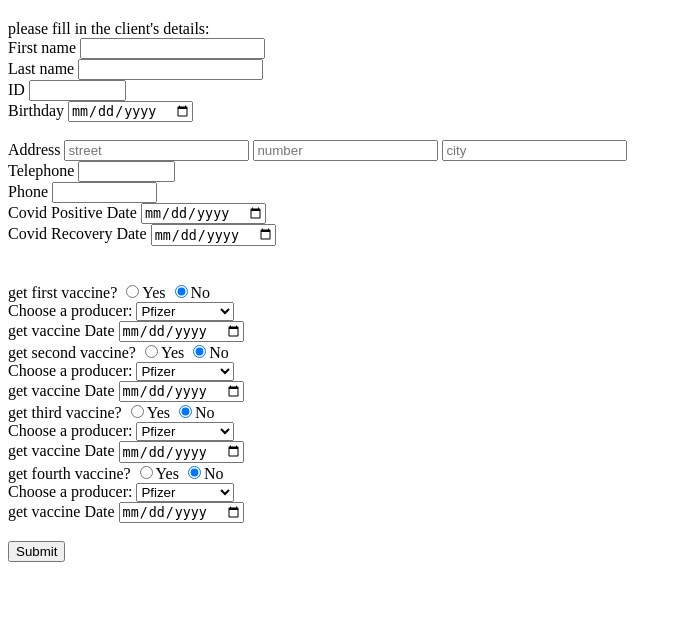
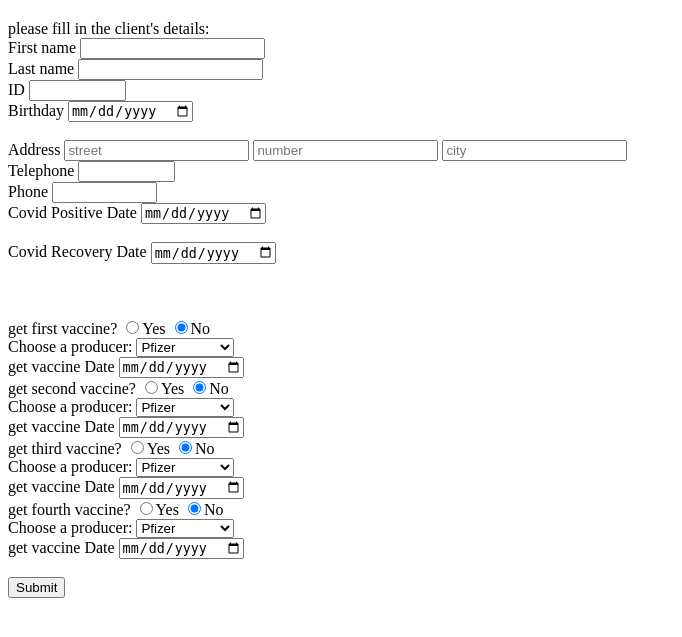
Before and after one commit to hodaypi/HMOCovidMgmtSyst, a Flask app: page /addNewClient in a window 1280 px wide. Shown: the part 47-684 px from the top of the page, without its empty margins (0-682 px from the left). Run offline with Flask 3, Linux system fonts and the light colour scheme; some libraries are stand-ins or nearby versions.

Commit message:
addNewClient.html- dates validation and design

```diff
--- a/templates/addNewClient.html
+++ b/templates/addNewClient.html
@@ -6,52 +6,33 @@
 <!--	<script src="https://code.jquery.com/jquery-3.3.1.slim.min.js" integrity="sha384-q8i/X+965DzO0rT7abK41JStQIAqVgRVzpbzo5smXKp4YfRvH+8abtTE1Pi6jizo" crossorigin="anonymous"></script>-->
 <!--	<script src="https://cdnjs.cloudflare.com/ajax/libs/popper.js/1.14.3/umd/popper.min.js" integrity="sha384-ZMP7rVo3mIykV+2+9J3UJ46jBk0WLaUAdn689aCwoqbBJiSnjAK/l8WvCWPIPm49" crossorigin="anonymous"></script>-->
 <!--	<script src="https://stackpath.bootstrapcdn.com/bootstrap/4.1.3/js/bootstrap.min.js" integrity="sha384-ChfqqxuZUCnJSK3+MXmPNIyE6ZbWh2IMqE241rYiqJxyMiZ6OW/JmZQ5stwEULTy" crossorigin="anonymous"></script>-->
-     <script>
-         function checkDates()
-         {
-            var today = new Date().getTime();
-            var birthday = document.getElementsById("biday").value().getTime();
-             if (today - birthday < 0)
-             {
-                alert("the func is exe");
-                 return false
-             }
-         }
+    <script>
+        function check()
+        {
+            var today = new Date();
+            var birthday = document.getElementById("biday").value;
+            console.log(birthday)
+            var positive = new Date(document.getElementById("positiveDate").value);
+            console.log("positive",positive)
+            var recovery = new Date(document.getElementById("recoveryDate").value);
+            console.log("recovery",recovery)
+            if(!birthday)
+            {
+                 console.log("no birthday",birthday)
+                return false;
+            }
+            else
+            {
+                if(birthday >today)
+                {
+                    console.log("birthday",birthday)
+                    document.getElementById("message1").innerHTML = "Invalid date, birthday can't be a future date";
+                    return false;
+                }
+            }
+        }
 
 </script>
-<!--    alert("the func is exe");-->
-<!--         var name= document.getElementsById("namee")-->
-<!--           if (name =="xax"){-->
-<!--            document.getElementById("message1").innerHTML="Birthday cant be a future date";-->
-<!--            return false-->
-<!--           }-->
-
-<!--     var today = new Date().getTime();-->
-<!--            var birthday = document.getElementsById("biday").value().getTime();-->
-<!--             if (today - birthday < 0)-->
-<!--             {-->
-<!--                 document.getElementById("message1").innerHTML="Birthday cant be a future date";-->
-<!--                 return false-->
-<!--             }-->
-<!--             if (document.getElementsById("bday").getTime() > correctDate.getTime())-->
-<!--             {-->
-<!--              document.getElementById("message1").innerHTML="Birthday cant be a future date";-->
-<!--             }-->
-<!--    -->
-    <!--            var BirthDate=document.getElementsByName("bday");-->
-    <!--            var currentDate = new Date(new Date().getTime() + 24 * 60 * 60 * 1000);-->
-    <!--            var day = currentDate.getDate()-->
-    <!--            var month = currentDate.getMonth() + 1-->
-    <!--            var year = currentDate.getFullYear()-->
-    <!--            document.write("<b>" + day + "-" + month + "-" + year + "</b>")-->
-<!--               var positiveDate=document.getElementsByName("positiveDate").getTime();-->
-<!--               var RecoveryDate=document.getElementsByName("RecoveryDate").getTime();-->
-<!--                if(startTime>endTime)-->
-<!--                {-->
-<!--                    document.getElementById("message1").innerHTML="The recovery date cannot be before the sick date";-->
-<!--                    return false-->
-<!--                }-->
-
 </head>
 </head>
 <body>
@@ -59,7 +40,7 @@
 		<h1>Add new client to HMO</h1>
 	</nav>
 	<div class="jumbotron">
-		<form class="form-group" onsubmit= "return checkDates()" action="/addNewClient" method="post">
+		<form class="form-group" onsubmit= "return check()" action="/addNewClient" method="post">
 			<label >please fill in the client's details:</label>
             <br>
             <label>First name</label>
@@ -67,9 +48,10 @@
             <label>Last name</label>
             <input type="text" name="lname" class="form-control" required pattern="[A-Za-z]*" title="name contain only letters"  ><br>
             <label>ID</label>
-            <input type="text" name="id" size=9 class="form-control" required pattern="[0-9]{9}" title="id contain exactly 9 numbers" ><br>
+            <input type="text" id="idC" name="id" size=9 class="form-control" required pattern="[0-9]{9}" title="id contain exactly 9 numbers" ><br>
             <label>Birthday</label>
-            <input type="date" name="bday" id="biday" class="form-control" required ><br>
+            <input type="date" name="bday" id="biday" class="form-control" required  ><br>
+<!--            required-->
             <span id="message1" style="color:red"></span><br>
             <label>Address</label>
             <input type="text" name="street" placeholder="street" class="form-control" required pattern="[A-Za-z]*" title="Street contain only letters" >
@@ -80,11 +62,13 @@
             <label>Phone</label>
             <input type="tel" name="phone" size=10 class="form-control" required pattern="[0-9]{10}"title="Phone contain exactly 10 numbers" ><br>
             <label>Covid Positive Date</label>
-             <input type="date" name="positiveDate" class="form-control"><br>
+             <input type="date" id="positiveDate" name="positiveDate" class="form-control"><br>
+            <span id="message2" style="color:red"></span><br>
             <label>Covid Recovery Date</label>
-             <input type="date" name="recoveryDate" class="form-control"><br>
-            <span id="message2" style="color:red"></span><br><br>
-
+             <input type="date" id="recoveryDate" name="recoveryDate" class="form-control"><br>
+            <span id="message3" style="color:red"></span><br>
+            <span id="message4" style="color:red"></span><br>
+            <br>
              <label>get first vaccine?</label>
             <input type="radio" name ="get1" value="Yes"/>Yes
             <input type="radio" name ="get1" value="No" checked/>No<br>
@@ -96,7 +80,7 @@
                 <option value="AstraZeneca">AstraZeneca</option>
             </select><br>
             <label>get vaccine Date</label>
-             <input type="date" name="vaccineDate1"  class="form-control"><br>
+             <input type="date" id="vacd1" name="vaccineDate1"  class="form-control"><br>
 
             <label>get second vaccine?</label>
             <input type="radio" name ="get2" value="Yes"/>Yes
@@ -110,7 +94,7 @@
                 <option value="AstraZeneca">AstraZeneca</option>
             </select><br>
             <label>get vaccine Date</label>
-             <input type="date" name="vaccineDate2"  class="form-control"><br>
+             <input type="date" id="vacd2" name="vaccineDate2"  class="form-control"><br>
 
              <label>get third vaccine?</label>
              <input type="radio" name ="get3" value="Yes"/>Yes
@@ -124,7 +108,7 @@
             </select><br>
 
             <label>get vaccine Date</label>
-             <input type="date" name="vaccineDate3"  class="form-control"><br>
+             <input type="date" id="vacd3" name="vaccineDate3"  class="form-control"><br>
 
             <label>get fourth vaccine?</label>
              <input type="radio" name ="get4" value="Yes"/>Yes
@@ -137,11 +121,10 @@
                 <option value="AstraZeneca">AstraZeneca</option>
             </select><br>
             <label>get vaccine Date</label>
-             <input type="date" name="vaccineDate4"  class="form-control"><br>
+             <input type="date" id=vacd4" name="vaccineDate4"  class="form-control"><br>
 
             <br>
 			<button class="btn btn-primary" type="submit" name="submit" value="add">Submit</button>
-<!--			<button class="btn btn-danger" type="submit" name="submit" value="delete">Delete</button>-->
 		</form>
 
 	</div>
```
